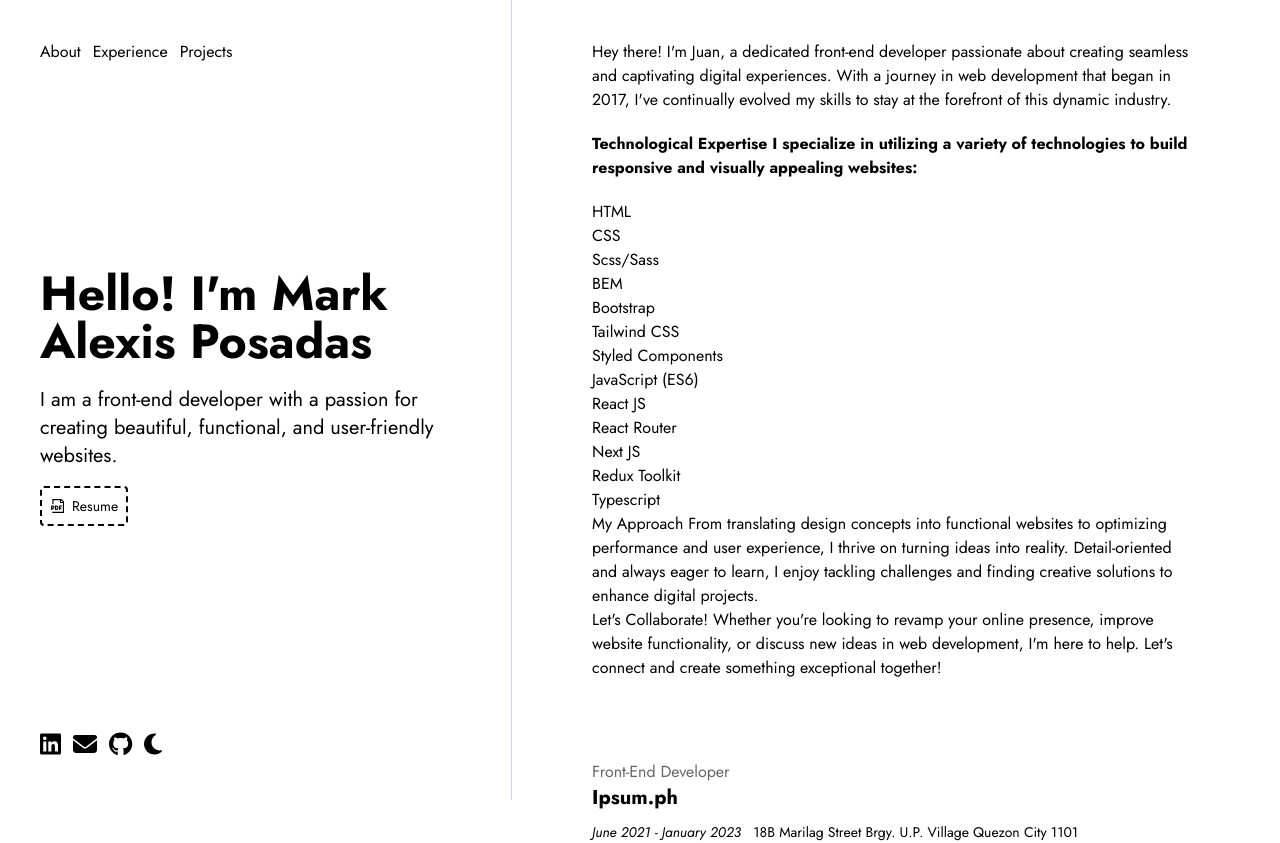
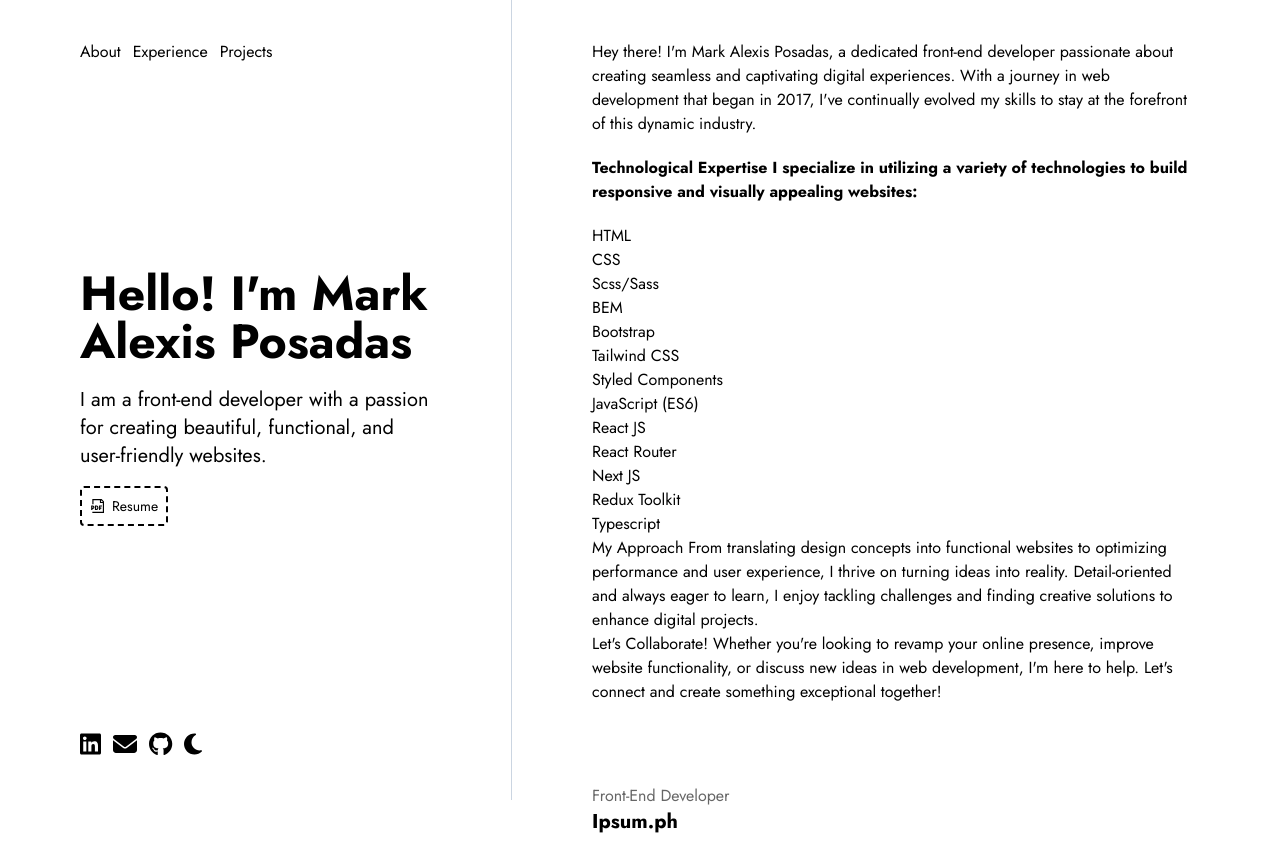
Before and after one commit to Mark-Alexis-Posadas/react-portfolio, a React (Vite) app: page / in a window 1280 px wide. Shown: the top 843 px of the page. Built offline with nearby package versions, Linux system fonts and the light colour scheme.

Commit message:
added dark mode theme

```diff
--- a/src/App.tsx
+++ b/src/App.tsx
@@ -12,7 +12,13 @@ export default function App() {
   };
 
   return (
-    <div className="md:flex">
+    <div
+      className={`md:flex ${
+        toggleTheme
+          ? "dark:bg-black dark:text-white"
+          : "dark:bg-white dark:text-black"
+      }`}
+    >
       <Sidebar
         toggleTheme={toggleTheme}
         handleToggleTheme={handleToggleTheme}
--- a/src/components/navbar/index.tsx
+++ b/src/components/navbar/index.tsx
@@ -5,7 +5,7 @@ interface NavbarProps {
 
 export default function Navbar({ navbarData }: NavbarProps) {
   return (
-    <nav className="flex items-center gap-3 fixed left-0 top-0 shadow-md md:shadow-none md:bg-none w-full bg-white p-3 md:p-0 md:relative">
+    <nav className="flex items-center gap-3 fixed left-0 top-0 shadow-md md:shadow-none  w-full bg-white md:bg-inherit p-3 md:p-0 md:relative">
       {navbarData.map((item, index) => (
         <li key={index} className="list-none capitalize">
           <a href={`#${item.text}`}>{item.text}</a>
--- a/src/components/sidebar/index.tsx
+++ b/src/components/sidebar/index.tsx
@@ -10,7 +10,10 @@ export default function Sidebar({
   handleToggleTheme,
 }: SidebarTypes) {
   return (
-    <aside className="w-full md:w-[40%] flex flex-col md:h-screen md:fixed border-r border-slate-300 p-5 md:p-10">
+    <aside
+      className="w-full md:w-[40%] flex flex-col md:h-screen md:fixed border-r border-slate-300 p-5 md:py-10 md:px-20
+    "
+    >
       <Navbar navbarData={navbarData} />
 
       <h1 className="font-bold text-5xl mt-20 md:mt-auto mb-5">
@@ -28,7 +31,7 @@ export default function Sidebar({
         </button>
       </p>
 
-      <ul className="flex flex-col fixed left-0 bottom-0 md:relative md:flex-row md:items-center gap-3 mt-auto z-10 bg-white md:bg-none md:shadow-none p-3 md:p-0 shadow-md rounded">
+      <ul className="flex flex-col fixed left-0 bottom-0 md:relative md:flex-row md:items-center gap-3 mt-auto z-10 bg-white md:bg-inherit md:shadow-none p-3 md:p-0 shadow-md rounded">
         <li>
           <a
             href="https://www.linkedin.com/in/mark-alexis-posadas-996a04151/"
--- a/src/pages/about/index.tsx
+++ b/src/pages/about/index.tsx
@@ -48,10 +48,10 @@ export default function About() {
   return (
     <section className="min-h-[50vh] py-10" id="about">
       <p>
-        Hey there! I'm Juan, a dedicated front-end developer passionate about
-        creating seamless and captivating digital experiences. With a journey in
-        web development that began in 2017, I've continually evolved my skills
-        to stay at the forefront of this dynamic industry.
+        Hey there! I'm Mark Alexis Posadas, a dedicated front-end developer
+        passionate about creating seamless and captivating digital experiences.
+        With a journey in web development that began in 2017, I've continually
+        evolved my skills to stay at the forefront of this dynamic industry.
       </p>
       <b className="my-5 block">
         Technological Expertise I specialize in utilizing a variety of
--- a/src/pages/experience/index.tsx
+++ b/src/pages/experience/index.tsx
@@ -12,7 +12,7 @@ export default function Experience() {
             <span className="italic text-sm mr-2">{data.date}</span>
             <span className="text-sm">{data.address}</span>
           </header>
-          <ul className="list-none p-7 text-[#666]">
+          <ul className="list-none py-2 px-7 text-[#666]">
             {data.jobDescriptions.map((description, index) => (
               <li key={index}>- {description}</li>
             ))}
--- a/src/pages/projects/index.tsx
+++ b/src/pages/projects/index.tsx
@@ -27,9 +27,7 @@ export default function Projects() {
               />
             </div>
           </header>
-          <h1 className="font-bold text-xl my-3 text-black">
-            {data.pageTitle}
-          </h1>
+          <h1 className="font-bold text-xl my-3">{data.pageTitle}</h1>
 
           <p className="text-[#666] mb-auto pb-3">{data.description}</p>
           <ul className="text-[#666]">
```
